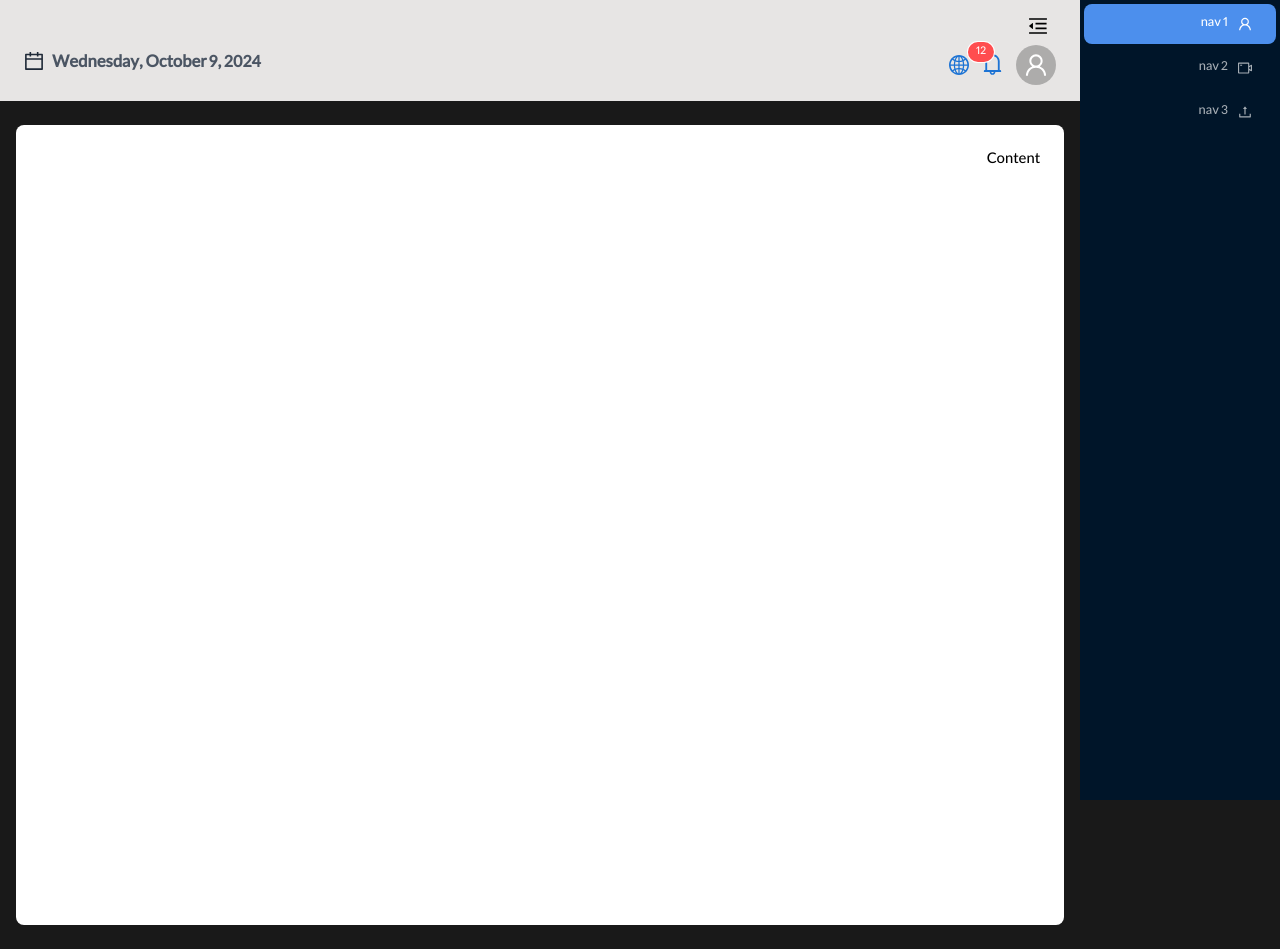
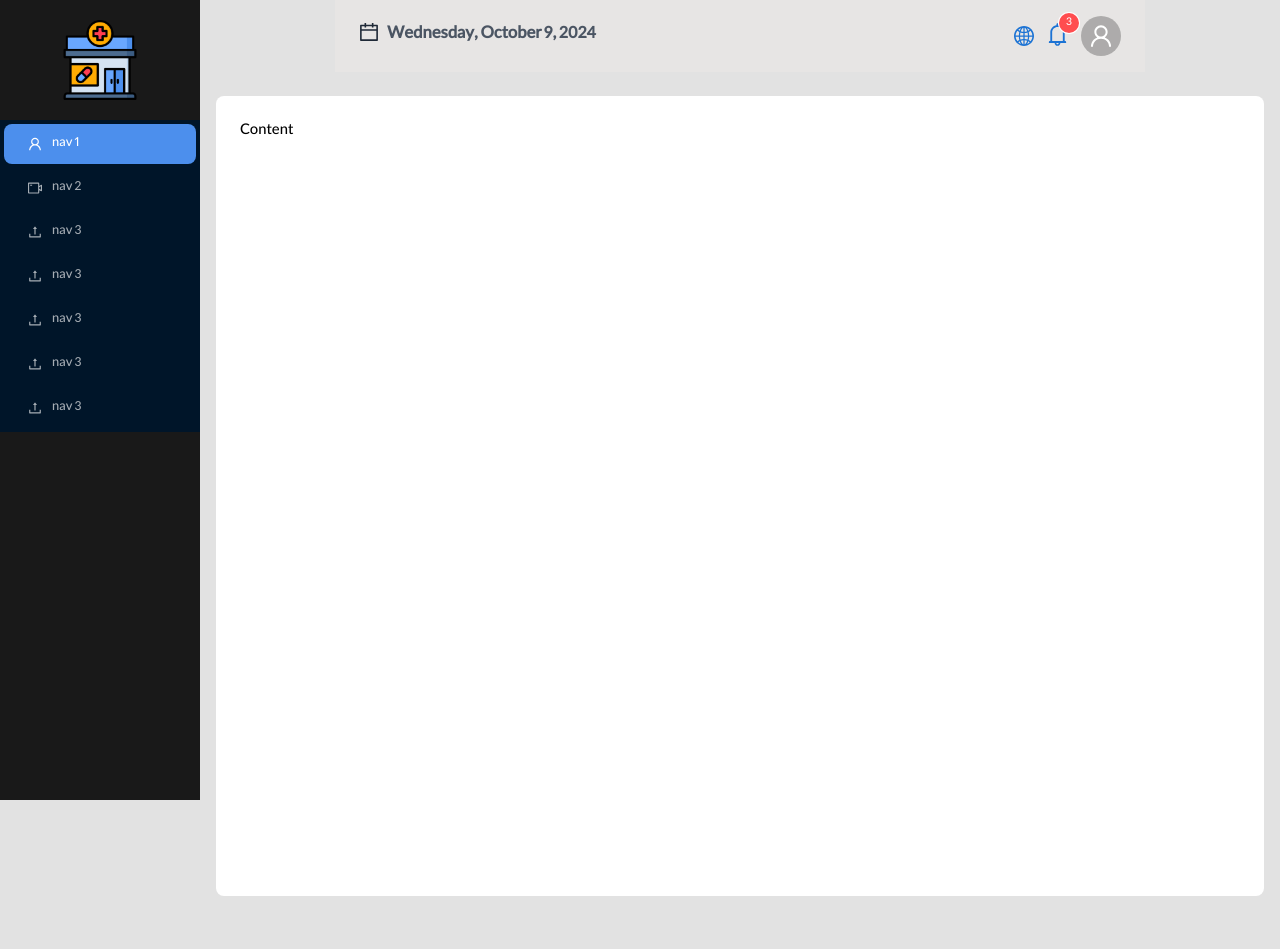
Before and after one commit to HaniehGharaee/dashboard-pharmacy, a React (Vite) app: page / in a window 1280 px wide. After the commit the page ends 920 px from the top, so only its background shows below. Built offline with nearby package versions, Linux system fonts and the light colour scheme; a web font is replaced by a local one.

Commit message:
Change style, background color,  fix header, ...

```diff
--- a/index.html
+++ b/index.html
@@ -1,5 +1,5 @@
 <!DOCTYPE html>
-<html lang="fa" dir="rtl">
+<html lang="fa" dir="ltr">
   <head>
     <meta charset="UTF-8" />
     <!-- <link rel="icon" type="image/svg+xml" href="./logo.jpg" /> -->
--- a/src/App.jsx
+++ b/src/App.jsx
@@ -10,7 +10,7 @@ const App = () => {
   return (
     // <Provider store={store}>
     <ConfigProvider
-      direction="rtl"
+      direction="ltr"
       theme={{
         token: {
           colorPrimary: "#4c8fed",
@@ -29,7 +29,7 @@ const App = () => {
         hideProgressBar={false}
         newestOnTop={false}
         closeOnClick
-        rtl={true}
+        ltr={true}
         pauseOnFocusLoss={false}
         draggable
         pauseOnHover
--- a/src/index.css
+++ b/src/index.css
@@ -84,8 +84,8 @@ html,
 body {
   width: 100% !important;
   height: 100%;
-  direction: rtl;
-  text-align: right;
+  direction: ltr;
+  text-align: left;
   font-family: YekanBakh-Medium !important;
 }
 
@@ -124,7 +124,7 @@ div {
 }
 
 body {
-  background-color: #191919 !important;
+  background-color: #e2e2e2 !important;
 }
 svg {
   vertical-align: baseline;
--- a/src/layouts/PanelLayout/sidebar.jsx
+++ b/src/layouts/PanelLayout/sidebar.jsx
@@ -4,6 +4,7 @@ import {
   VideoCameraOutlined,
 } from "@ant-design/icons";
 import { Menu } from "antd";
+import { pharmacyIcon } from "@/assets/icons/index";
 
 export const Sidebar = ({ collapsed }) => {
   return (
@@ -11,10 +12,28 @@ export const Sidebar = ({ collapsed }) => {
       style={{
         width: collapsed ? "80px" : "200px",
         transition: "width 0.3s",
-        background: "#001529",
+        background: "#191919",
         height: "100vh",
+        display: "flex",
+        flexDirection: "column",
+        alignItems: "center",
       }}
     >
+      <div
+        style={{
+          marginTop: "20px",
+          marginBottom: "20px",
+        }}
+      >
+        <img
+          src={pharmacyIcon}
+          alt="Logo"
+          style={{
+            width: collapsed ? "40px" : "80px",
+            height: "auto",
+          }}
+        />
+      </div>
       <Menu
         theme="dark"
         mode="inline"
@@ -35,6 +54,26 @@ export const Sidebar = ({ collapsed }) => {
             icon: <UploadOutlined />,
             label: "nav 3",
           },
+          {
+            key: "3",
+            icon: <UploadOutlined />,
+            label: "nav 3",
+          },
+          {
+            key: "3",
+            icon: <UploadOutlined />,
+            label: "nav 3",
+          },
+          {
+            key: "3",
+            icon: <UploadOutlined />,
+            label: "nav 3",
+          },
+          {
+            key: "3",
+            icon: <UploadOutlined />,
+            label: "nav 3",
+          },
         ]}
       />
     </div>
--- a/src/layouts/PublicLayout/Header.jsx
+++ b/src/layouts/PublicLayout/Header.jsx
@@ -10,9 +10,8 @@ import {
 } from "@ant-design/icons";
 import { UserOutlined } from "@ant-design/icons";
 import { Avatar, Space, Dropdown } from "antd";
-import { MenuFoldOutlined, MenuUnfoldOutlined } from "@ant-design/icons";
 
-const HeaderPublic = ({ collapsed, setCollapsed }) => {
+const HeaderPublic = () => {
   const [currentLanguage, setCurrentLanguage] = useState("fa" || "en");
   const [isOpen, setIsOpen] = useState(false);
   const [scrolled, setScrolled] = useState(false);
@@ -51,38 +50,16 @@ const HeaderPublic = ({ collapsed, setCollapsed }) => {
 
   return (
     <div
-      className={`sticky top-0 z-50 w-full bg-stone-200 transition-shadow px-6 py-4 ${
+      className={`sticky top-0 z-50 w-3/4 mx-auto bg-stone-200 transition-shadow px-6 py-4 ${
         scrolled ? "shadow-lg" : ""
       }`}
     >
-      <button onClick={() => setCollapsed(!collapsed)} className="text-xl mr-2">
-        {collapsed ? <MenuUnfoldOutlined /> : <MenuFoldOutlined />}
-      </button>
-
       <div className="flex items-center justify-between">
+        <div className="flex justify-end items-center gap-x-2 text-xl font-semibold text-gray-800">
+          <CalendarOutlined className="mb-2" />
+          <DateDisplay />
+        </div>
         <div className="flex items-center gap-3">
-          <Space wrap size={16}>
-            <Avatar size="large" icon={<UserOutlined />} />
-          </Space>
-          <div className="p-0 bg-transparent border-none outline-none flex items-center">
-            <Dropdown
-              placement="bottomRight"
-              trigger={["click"]}
-              menu={{ items: renderNotificationItems() }}
-              dropdownRender={(menu) => (
-                <div
-                  className="max-h-[200px] w-full overflow-y-auto border-b p-2"
-                  style={{ backgroundColor: "#f0f2f5" }}
-                >
-                  {menu}
-                </div>
-              )}
-            >
-              <Badge count={12}>
-                <BellOutlined style={{ fontSize: "23px", color: "#1C73D4" }} />
-              </Badge>
-            </Dropdown>
-          </div>
           <Popover
             content={
               <ul className="p-2 mb-0">
@@ -127,10 +104,28 @@ const HeaderPublic = ({ collapsed, setCollapsed }) => {
           >
             <GlobalOutlined className="!text-[#1c73d4] text-xl cursor-pointer" />
           </Popover>
-        </div>
-        <div className="flex justify-end items-center gap-x-2 text-xl font-semibold text-gray-800">
-          <DateDisplay />
-          <CalendarOutlined className="mb-2" />
+          <div className="p-0 bg-transparent border-none outline-none flex items-center">
+            <Dropdown
+              placement="bottomRight"
+              trigger={["click"]}
+              menu={{ items: renderNotificationItems() }}
+              dropdownRender={(menu) => (
+                <div
+                  className="max-h-[200px] w-full overflow-y-auto border-b p-2"
+                  style={{ backgroundColor: "#f0f2f5" }}
+                >
+                  {menu}
+                </div>
+              )}
+            >
+              <Badge count={3}>
+                <BellOutlined style={{ fontSize: "23px", color: "#1C73D4" }} />
+              </Badge>
+            </Dropdown>
+          </div>
+          <Space wrap size={16}>
+            <Avatar size="large" icon={<UserOutlined />} />
+          </Space>
         </div>
       </div>
     </div>
```
